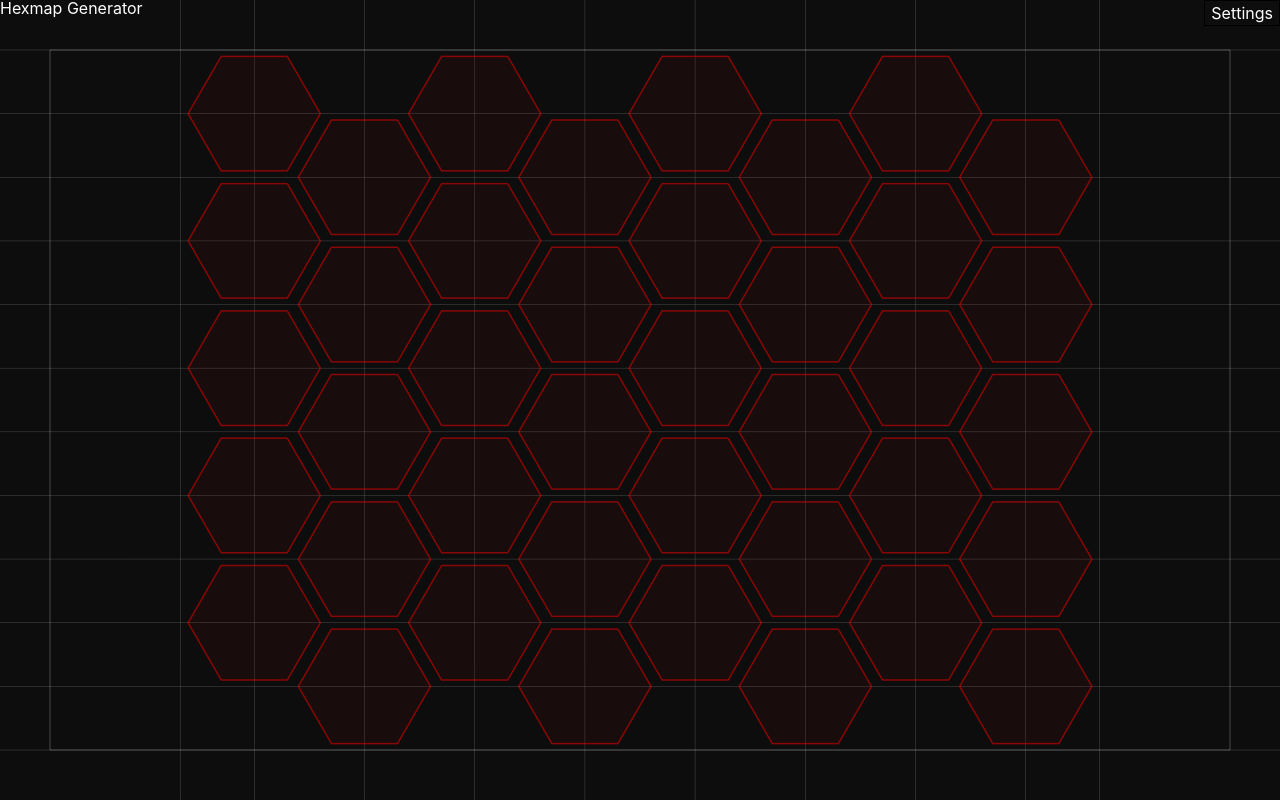
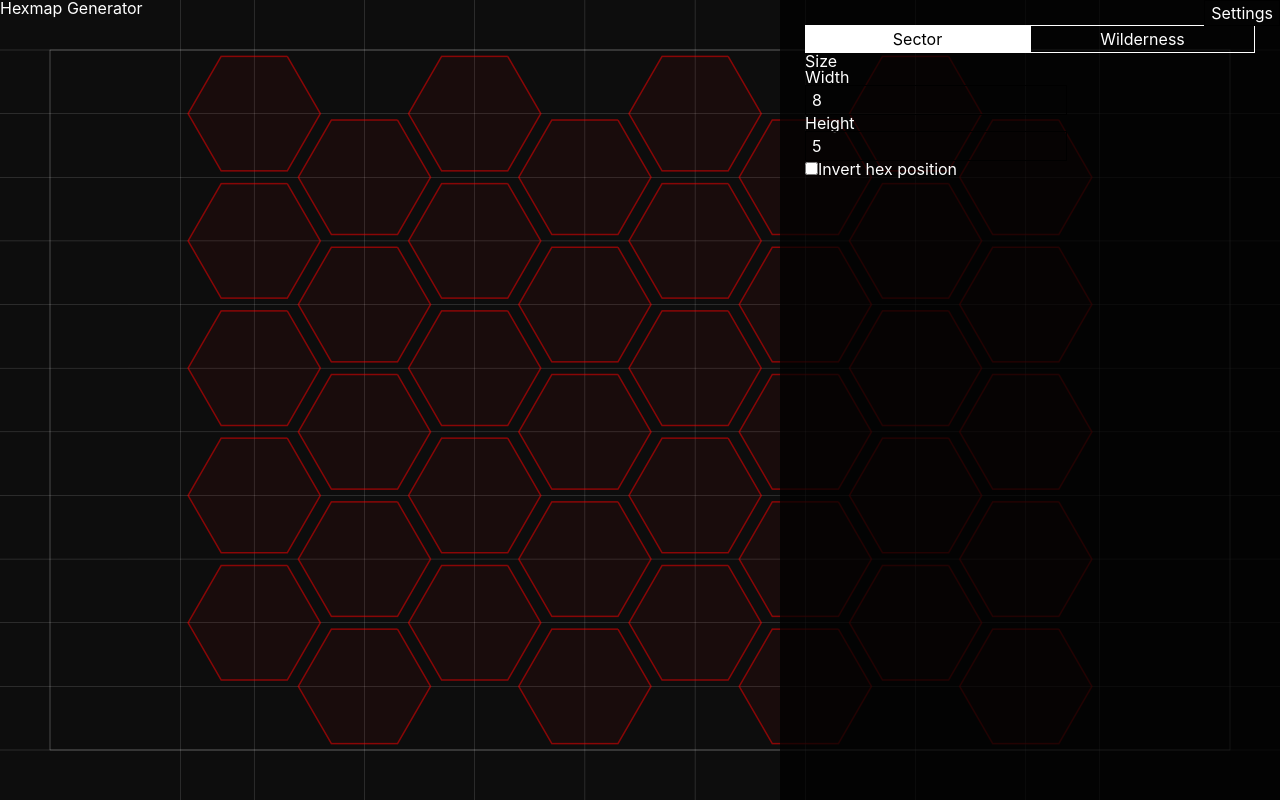
Before and after one commit to lgrqvst/hexmap, a React (Vite) app: page / in a window 1280 px wide. Both pictures are taken after a click on the button "Settings". Built offline with nearby package versions, Linux system fonts and the light colour scheme.

Commit message:
split controls, add mapstyle, inversion

```diff
--- a/src/canvas/createMap.ts
+++ b/src/canvas/createMap.ts
@@ -6,7 +6,7 @@ import { drawGuides } from './drawGuides'
 import { generateMatrix } from './generateMatrix'
 
 export const createMap = (state: State) => {
-  const { mapSize, margins, offsets, unit, rowHeight, radiusFactor } = state
+  const { mapSize, margins, offsets, unit, rowHeight, isInverted } = state
 
   drawGuides(ctx, state)
 
@@ -15,7 +15,8 @@ export const createMap = (state: State) => {
     margins,
     offsets,
     unit,
-    rowHeight
+    rowHeight,
+    isInverted
   })
 
   drawGrid(state, ctx, matrix)
--- a/src/canvas/generateMatrix.ts
+++ b/src/canvas/generateMatrix.ts
@@ -10,6 +10,7 @@ type Args = {
   rowHeight: number
   margins: Axes
   offsets: Axes
+  isInverted: boolean
 }
 
 export const generateMatrix = ({
@@ -17,10 +18,10 @@ export const generateMatrix = ({
   margins,
   offsets,
   unit,
-  rowHeight
+  rowHeight,
+  isInverted
 }: Args): KeyPoint[][] => {
   let points: KeyPoint[][] = []
-  const { floor: f } = Math
 
   for (let y = 0; y < mapSize.height; y++) {
     let row: KeyPoint[] = []
@@ -30,8 +31,13 @@ export const generateMatrix = ({
         margins.horizontal +
         offsets.horizontal +
         (floor(x / 2) * 3 + 1 + (x % 2) * 1.5) * unit
-      const py =
-        margins.vertical + offsets.vertical + (2 * y + 1 + (x % 2)) * rowHeight
+      const py = isInverted
+        ? margins.vertical +
+          offsets.vertical +
+          (2 * y + (x % 2 === 0 ? 1 : 0)) * rowHeight
+        : margins.vertical +
+          offsets.vertical +
+          (2 * y + 1 + (x % 2 === 1 ? 1 : 0)) * rowHeight
 
       let radialPoints: Point[] = []
 
--- a/src/components/Panel/Panel.tsx
+++ b/src/components/Panel/Panel.tsx
@@ -1,6 +1,9 @@
 import React, { useEffect, useState } from 'react'
 import styled from 'styled-components'
-import { Action, State, updateMapSize } from '../../reducer'
+import { Action, State } from '../../reducer'
+import { InversionControl } from './controls/InversionControl'
+import { MapSizeControl } from './controls/MapSizeControl'
+import { MapStyleControl } from './controls/MapStyleControl'
 
 type Props = {
   state: State
@@ -8,25 +11,15 @@ type Props = {
 }
 
 export const Panel = ({ state, dispatch }: Props) => {
-  const [isOpen, setIsOpen] = useState(true)
-  const { mapSize } = state
+  const [isOpen, setIsOpen] = useState(false)
+  const { mapStyle, mapSize, isInverted } = state
 
   const toggle = () => {
     setIsOpen((prev) => !prev)
   }
 
-  const updateMapSizeWidth = (e: React.ChangeEvent<HTMLInputElement>) => {
-    dispatch(updateMapSize({ ...mapSize, width: Number(e.target.value) }))
-  }
-
-  const updateMapSizeHeight = (e: React.ChangeEvent<HTMLInputElement>) => {
-    dispatch(updateMapSize({ ...mapSize, height: Number(e.target.value) }))
-  }
-
   const keydownHandler = (e: KeyboardEvent) => {
-    if (e.code === 'Escape') {
-      toggle()
-    }
+    if (e.code === 'Escape') toggle()
   }
 
   useEffect(() => {
@@ -45,26 +38,9 @@ export const Panel = ({ state, dispatch }: Props) => {
       {isOpen && (
         <PanelStyled>
           <PanelInner>
-            <h2>Style</h2>
-            <ul>
-              <li>Sector</li>
-              <li>Wilderness</li>
-            </ul>
-            <h2>Size</h2>
-            <ul>
-              <li>Width</li>
-              <input
-                type='number'
-                value={mapSize.width}
-                onChange={updateMapSizeWidth}
-              />
-              <li>Height</li>
-              <input
-                type='number'
-                value={mapSize.height}
-                onChange={updateMapSizeHeight}
-              />
-            </ul>
+            <MapStyleControl mapStyle={mapStyle} dispatch={dispatch} />
+            <MapSizeControl mapSize={mapSize} dispatch={dispatch} />
+            <InversionControl isInverted={isInverted} dispatch={dispatch} />
           </PanelInner>
         </PanelStyled>
       )}
--- /dev/null
+++ b/src/components/Panel/controls/InversionControl/InversionControl.tsx
@@ -0,0 +1,28 @@
+import React from 'react'
+import { Action, toggleInversion } from '../../../../reducer'
+
+type Props = {
+  isInverted: boolean
+  dispatch: React.Dispatch<Action>
+}
+
+export const InversionControl = ({ isInverted, dispatch }: Props) => {
+  const changeHandler = (e: React.ChangeEvent) => {
+    dispatch(toggleInversion())
+  }
+
+  return (
+    <div>
+      <label htmlFor='checkboxIsInverted'>
+        <input
+          type='checkbox'
+          name='isInverted'
+          id='checkboxIsInverted'
+          checked={isInverted}
+          onChange={changeHandler}
+        />
+        Invert hex position
+      </label>
+    </div>
+  )
+}
--- /dev/null
+++ b/src/components/Panel/controls/InversionControl/index.ts
@@ -0,0 +1 @@
+export * from './InversionControl'
--- /dev/null
+++ b/src/components/Panel/controls/MapSizeControl/MapSizeControl.tsx
@@ -0,0 +1,38 @@
+import { Action, Dimensions, updateMapSize } from '../../../../reducer'
+
+type Props = {
+  mapSize: Dimensions
+  dispatch: React.Dispatch<Action>
+}
+
+export const MapSizeControl = ({ mapSize, dispatch }: Props) => {
+  const updateMapSizeWidth = (e: React.ChangeEvent<HTMLInputElement>) => {
+    const newValue = Number(e.target.value)
+    dispatch(updateMapSize({ ...mapSize, width: newValue < 1 ? 1 : newValue }))
+  }
+
+  const updateMapSizeHeight = (e: React.ChangeEvent<HTMLInputElement>) => {
+    const newValue = Number(e.target.value)
+    dispatch(updateMapSize({ ...mapSize, height: newValue < 1 ? 1 : newValue }))
+  }
+
+  return (
+    <div>
+      <h2>Size</h2>
+      <ul>
+        <li>Width</li>
+        <input
+          type='number'
+          value={mapSize.width}
+          onChange={updateMapSizeWidth}
+        />
+        <li>Height</li>
+        <input
+          type='number'
+          value={mapSize.height}
+          onChange={updateMapSizeHeight}
+        />
+      </ul>
+    </div>
+  )
+}
--- /dev/null
+++ b/src/components/Panel/controls/MapSizeControl/index.ts
@@ -0,0 +1 @@
+export * from './MapSizeControl'
--- /dev/null
+++ b/src/components/Panel/controls/MapStyleControl/MapStyleControl.tsx
@@ -0,0 +1,73 @@
+import React from 'react'
+import styled from 'styled-components'
+import { Action, isMapStyle, MapStyle, setMapStyle } from '../../../../reducer'
+
+type Props = {
+  mapStyle: MapStyle
+  dispatch: React.Dispatch<Action>
+}
+
+export const MapStyleControl = ({ mapStyle, dispatch }: Props) => {
+  const setStyle = (e: React.ChangeEvent<HTMLInputElement>) => {
+    if (!isMapStyle(e.target.value)) return
+
+    dispatch(setMapStyle(e.target.value))
+  }
+
+  return (
+    <Control>
+      <ul>
+        <li>
+          <label htmlFor='radioButtonSector'>
+            <input
+              type='checkbox'
+              onChange={setStyle}
+              value='Sector'
+              id='radioButtonSector'
+              checked={mapStyle === 'Sector'}
+            />
+            <span>Sector</span>
+          </label>
+        </li>
+        <li>
+          <label htmlFor='radioButtonWilderness'>
+            <input
+              type='checkbox'
+              onChange={setStyle}
+              value='Wilderness'
+              id='radioButtonWilderness'
+              checked={mapStyle === 'Wilderness'}
+            />
+            <span>Wilderness</span>
+          </label>
+        </li>
+      </ul>
+    </Control>
+  )
+}
+
+const Control = styled.div`
+  ul {
+    display: flex;
+  }
+
+  li {
+    width: 50%;
+    text-align: center;
+  }
+
+  input {
+    display: none;
+  }
+
+  span {
+    display: block;
+    padding: 5px;
+    border: 1px solid white;
+  }
+
+  input:checked ~ span {
+    background: white;
+    color: black;
+  }
+`
--- /dev/null
+++ b/src/components/Panel/controls/MapStyleControl/index.ts
@@ -0,0 +1 @@
+export * from './MapStyleControl'
--- a/src/reducer.ts
+++ b/src/reducer.ts
@@ -13,7 +13,14 @@ export type Axes = {
   vertical: number
 }
 
+export type MapStyle = 'Sector' | 'Wilderness'
+
+export const isMapStyle = (arg: unknown): arg is MapStyle => {
+  return arg === 'Sector' || arg === 'Wilderness'
+}
+
 export type State = {
+  mapStyle: MapStyle
   mapSize: Dimensions
   screenSize: Dimensions
   margins: Axes
@@ -23,6 +30,7 @@ export type State = {
   unit: number
   rowHeight: number
   radiusFactor: number
+  isInverted: boolean
 }
 
 const getScreenSize = () => {
@@ -60,10 +68,12 @@ const getDynamicVerticalUnitSize = (height: number, rows: number) => {
 }
 
 const getFullState = (
+  mapStyle: MapStyle,
   screenSize: Dimensions,
   mapSize: Dimensions,
   margins: Axes,
-  radiusFactor: number
+  radiusFactor: number,
+  isInverted: boolean
 ): State => {
   const usableSize = getUsableSize(screenSize, margins)
 
@@ -94,6 +104,7 @@ const getFullState = (
   }
 
   return {
+    mapStyle,
     mapSize,
     screenSize,
     margins,
@@ -102,11 +113,14 @@ const getFullState = (
     offsets,
     unit,
     rowHeight,
-    radiusFactor
+    radiusFactor,
+    isInverted
   }
 }
 
 export const getInitialState = () => {
+  const defaultMapStyle = 'Sector'
+
   const defaultMapSize = {
     width: 8,
     height: 5
@@ -119,13 +133,17 @@ export const getInitialState = () => {
 
   const defaultRadiusFactor = 0.9
 
+  const defaultInversion = false
+
   const screenSize = getScreenSize()
 
   const initialState = getFullState(
+    defaultMapStyle,
     screenSize,
     defaultMapSize,
     defaultMargins,
-    defaultRadiusFactor
+    defaultRadiusFactor,
+    defaultInversion
   )
 
   return initialState
@@ -158,11 +176,26 @@ export const updateRadiusFactor = (radiusFactor: number) => {
   } as const
 }
 
+export const setMapStyle = (mapStyle: MapStyle) => {
+  return {
+    type: 'SET_MAP_STYLE',
+    mapStyle
+  } as const
+}
+
+export const toggleInversion = () => {
+  return {
+    type: 'TOGGLE_INVERSION'
+  } as const
+}
+
 export type Action =
   | ReturnType<typeof updateScreenSize>
   | ReturnType<typeof updateMargins>
   | ReturnType<typeof updateMapSize>
   | ReturnType<typeof updateRadiusFactor>
+  | ReturnType<typeof setMapStyle>
+  | ReturnType<typeof toggleInversion>
 
 export const reducer = (state: State, action: Action) => {
   switch (action.type) {
@@ -174,34 +207,60 @@ export const reducer = (state: State, action: Action) => {
         return state
 
       return getFullState(
+        state.mapStyle,
         getScreenSize(),
         state.mapSize,
         state.margins,
-        state.radiusFactor
+        state.radiusFactor,
+        state.isInverted
       )
       break
     case 'UPDATE_MARGINS':
       return getFullState(
+        state.mapStyle,
         state.screenSize,
         state.mapSize,
         action.margins,
-        state.radiusFactor
+        state.radiusFactor,
+        state.isInverted
       )
       break
     case 'UPDATE_MAPSIZE':
       return getFullState(
+        state.mapStyle,
         state.screenSize,
         action.mapSize,
         state.margins,
-        state.radiusFactor
+        state.radiusFactor,
+        state.isInverted
       )
       break
     case 'UPDATE_RADIUS_FACTOR':
       return getFullState(
+        state.mapStyle,
         state.screenSize,
         state.mapSize,
         state.margins,
-        action.radiusFactor
+        action.radiusFactor,
+        state.isInverted
+      )
+    case 'SET_MAP_STYLE':
+      return getFullState(
+        action.mapStyle,
+        state.screenSize,
+        state.mapSize,
+        state.margins,
+        state.radiusFactor,
+        state.isInverted
+      )
+    case 'TOGGLE_INVERSION':
+      return getFullState(
+        state.mapStyle,
+        state.screenSize,
+        state.mapSize,
+        state.margins,
+        state.radiusFactor,
+        !state.isInverted
       )
   }
 }
```
